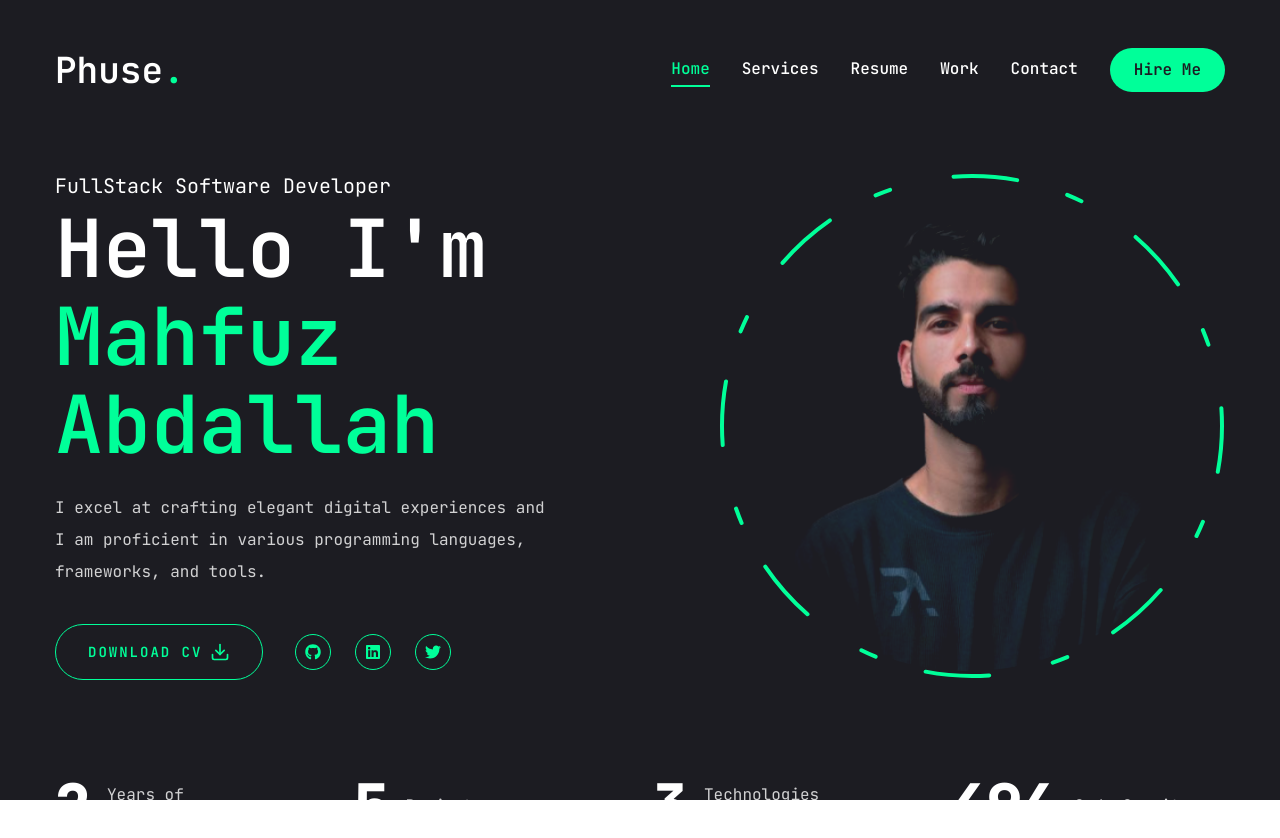
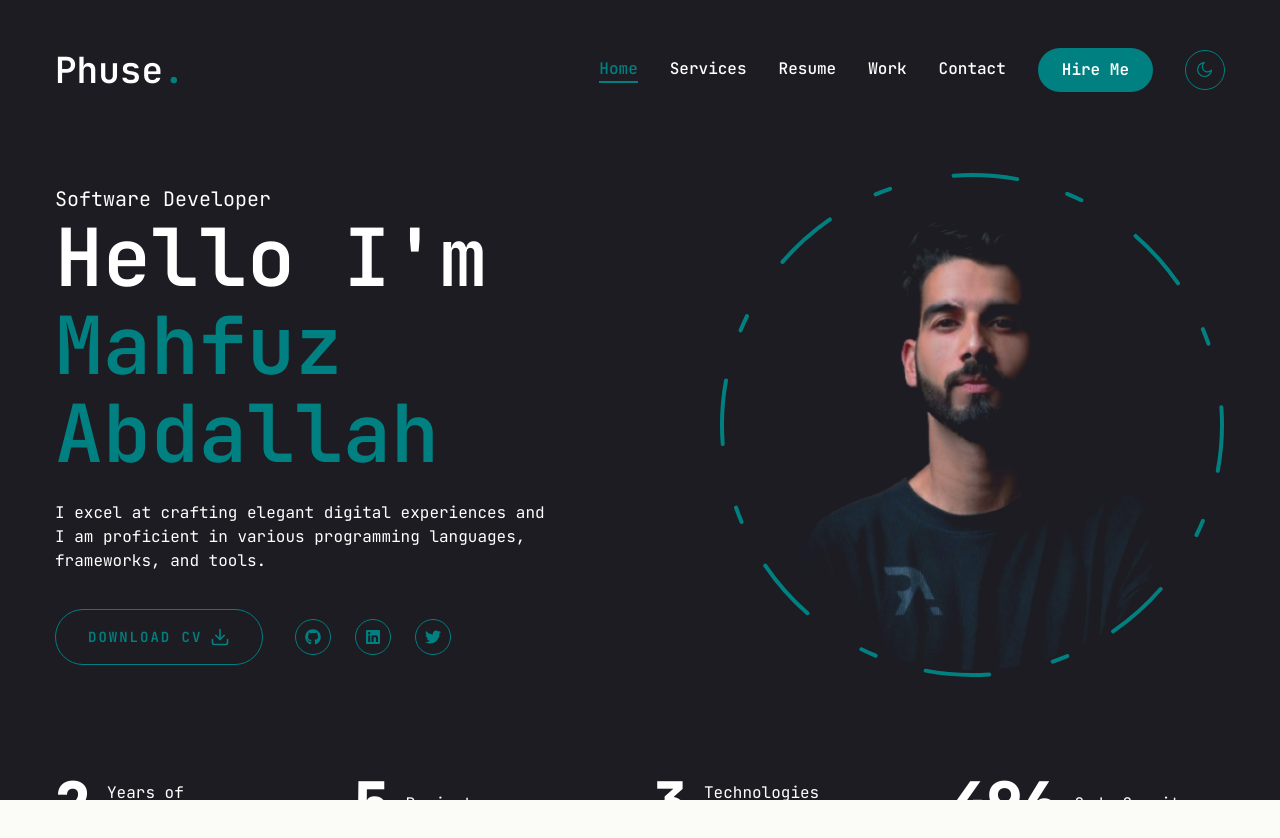
Before and after one commit to Phuse21/phuse-portfolio, a Next.js app: page / in a window 1280 px wide. Shown: the top 838 px of the page. Built offline with nearby package versions, Linux system fonts and the light colour scheme.

Commit message:
mode-home

```diff
--- a/app/globals.css
+++ b/app/globals.css
@@ -4,7 +4,17 @@
 
 @layer base {
   body {
-    @apply font-primary bg-primary text-white leading-loose;
+    @apply font-primary;
+    background-color: theme("colors.primary.light"); /* Default to light mode */
+    color: theme(
+      "colors.white.light"
+    ); /* Default text color (for light mode) */
+  }
+
+  /* Apply dark mode colors */
+  .dark body {
+    background-color: theme("colors.primary.dark"); /* Dark mode background */
+    color: theme("colors.white.dark"); /* Dark mode text color */
   }
 
   .h1 {
--- a/app/layout.jsx
+++ b/app/layout.jsx
@@ -3,6 +3,7 @@
 import Header from "@/components/Header";
 import PageTransition from "@/components/PageTransition";
 import StairTransition from "@/components/StairTransition";
+import { ThemeProvider } from "@/components/ThemeProvider";
 
 const jetbrainsMono = JetBrains_Mono({
   subsets: ["latin"],
@@ -17,11 +18,18 @@
 
 export default function RootLayout({ children }) {
   return (
-    <html lang="en">
+    <html lang="en" suppressHydrationWarning>
       <body className={jetbrainsMono.variable}>
-        <Header />
-        <StairTransition />
-        <PageTransition>{children}</PageTransition>
+        <ThemeProvider
+          attribute="class"
+          defaultTheme="dark"
+          enableSystem
+          disableTransitionOnChange
+        >
+          <Header />
+          <StairTransition />
+          <PageTransition>{children}</PageTransition>
+        </ThemeProvider>
       </body>
     </html>
   );
--- a/app/page.jsx
+++ b/app/page.jsx
@@ -11,7 +11,7 @@
         <div className="flex flex-col xl:flex-row items-center justify-between xl:pt-8 xl:pb-24">
           {/* Text */}
           <div className="text-center xl:text-left order-2 xl:order-none">
-            <span className="text-xl">FullStack Software Developer</span>
+            <span className="text-xl">Software Developer</span>
             <h1 className="h1 mb-6">
               Hello I'm <br />
               <span className="text-accent">Mahfuz Abdallah</span>
@@ -28,7 +28,7 @@
               <Button
                 variant="outline"
                 size="lg"
-                className="upperCase flex items-center gap-2"
+                className="upperCase flex items-center gap-2 hover:text-[#ffffff]"
               >
                 <span>Download Cv</span>
                 <FiDownload className="text-xl" />
@@ -37,7 +37,7 @@
               <div className="mb-8 xl:mb-0">
                 <Social
                   containerStyles="flex gap-6"
-                  iconStyles="w-9 h-9 border border-accent rounded-full flex items-center justify-center text-accent text-base hover:bg-accent hover:text-primary transition-all duration-500"
+                  iconStyles="w-9 h-9 border border-accent rounded-full flex items-center justify-center text-accent text-base hover:bg-accent hover:text-[#ffffff] transition-all duration-500"
                 />
               </div>
             </div>
--- a/components/Header.jsx
+++ b/components/Header.jsx
@@ -2,6 +2,7 @@
 import Nav from "./Nav";
 import { Button } from "./ui/button";
 import MobileNav from "./MobileNav";
+import { ModeToggle } from "./modeBtn";
 
 const Header = () => {
   return (
@@ -20,6 +21,7 @@
           <Link href="/contact">
             <Button>Hire Me</Button>
           </Link>
+          <ModeToggle />
         </div>
 
         {/* mobile-nav */}
--- a/components/Photo.jsx
+++ b/components/Photo.jsx
@@ -19,7 +19,7 @@
             opacity: 1,
             transition: { duration: 0.4, delay: 2.4, ease: "easeInOut" },
           }}
-          className="w-[298px] h-[298px] xl:w-[498px] xl:h-[498px] mix-blend-lighten absolute"
+          className="w-[298px] h-[298px] xl:w-[498px] xl:h-[498px] dark:mix-blend-lighten mix-blend-normal absolute left-1"
         >
           <Image
             src="/assets/photo.png"
@@ -42,7 +42,7 @@
             cx="253"
             cy="253"
             r="250"
-            stroke="#00ff99"
+            stroke="#008080"
             strokeWidth="4"
             strokeLinecap="round"
             strokeLinejoin="round"
--- a/components/Stairs.jsx
+++ b/components/Stairs.jsx
@@ -36,7 +36,7 @@
               ease: "easeInOut",
               delay: reverseIndex(index) * 0.1,
             }}
-            className="relative h-full w-full bg-white"
+            className="relative h-full w-full bg-[#1c1c22] dark:bg-[#fbfcf8]"
           />
         );
       })}
--- /dev/null
+++ b/components/ThemeProvider.jsx
@@ -0,0 +1,8 @@
+"use client";
+
+import * as React from "react";
+import { ThemeProvider as NextThemesProvider } from "next-themes";
+
+export function ThemeProvider({ children, ...props }) {
+  return <NextThemesProvider {...props}>{children}</NextThemesProvider>;
+}
--- /dev/null
+++ b/components/modeBtn.jsx
@@ -0,0 +1,40 @@
+"use client";
+
+import * as React from "react";
+import { AiOutlineMoon as Moon, AiOutlineSun as Sun } from "react-icons/ai";
+import { useTheme } from "next-themes";
+
+import { Button } from "@/components/ui/button";
+import {
+  DropdownMenu,
+  DropdownMenuContent,
+  DropdownMenuItem,
+  DropdownMenuTrigger,
+} from "@/components/ui/dropdown-menu";
+
+export function ModeToggle() {
+  const { setTheme } = useTheme();
+
+  return (
+    <DropdownMenu>
+      <DropdownMenuTrigger asChild>
+        <Button variant="outline" size="icon">
+          <Sun className="h-[1.2rem] w-[1.2rem] rotate-0 scale-100 transition-all dark:-rotate-90 dark:scale-0" />
+          <Moon className="absolute h-[1.2rem] w-[1.2rem] rotate-90 scale-0 transition-all dark:rotate-0 dark:scale-100" />
+          <span className="sr-only">Toggle theme</span>
+        </Button>
+      </DropdownMenuTrigger>
+      <DropdownMenuContent align="end">
+        <DropdownMenuItem onClick={() => setTheme("light")}>
+          Light
+        </DropdownMenuItem>
+        <DropdownMenuItem onClick={() => setTheme("dark")}>
+          Dark
+        </DropdownMenuItem>
+        <DropdownMenuItem onClick={() => setTheme("system")}>
+          System
+        </DropdownMenuItem>
+      </DropdownMenuContent>
+    </DropdownMenu>
+  );
+}
--- /dev/null
+++ b/components/ui/dropdown-menu.jsx
@@ -0,0 +1,157 @@
+"use client"
+
+import * as React from "react"
+import * as DropdownMenuPrimitive from "@radix-ui/react-dropdown-menu"
+import { Check, ChevronRight, Circle } from "lucide-react"
+
+import { cn } from "@/lib/utils"
+
+const DropdownMenu = DropdownMenuPrimitive.Root
+
+const DropdownMenuTrigger = DropdownMenuPrimitive.Trigger
+
+const DropdownMenuGroup = DropdownMenuPrimitive.Group
+
+const DropdownMenuPortal = DropdownMenuPrimitive.Portal
+
+const DropdownMenuSub = DropdownMenuPrimitive.Sub
+
+const DropdownMenuRadioGroup = DropdownMenuPrimitive.RadioGroup
+
+const DropdownMenuSubTrigger = React.forwardRef(({ className, inset, children, ...props }, ref) => (
+  <DropdownMenuPrimitive.SubTrigger
+    ref={ref}
+    className={cn(
+      "flex cursor-default gap-2 select-none items-center rounded-sm px-2 py-1.5 text-sm outline-none focus:bg-slate-100 data-[state=open]:bg-slate-100 [&_svg]:pointer-events-none [&_svg]:size-4 [&_svg]:shrink-0 dark:focus:bg-slate-800 dark:data-[state=open]:bg-slate-800",
+      inset && "pl-8",
+      className
+    )}
+    {...props}>
+    {children}
+    <ChevronRight className="ml-auto" />
+  </DropdownMenuPrimitive.SubTrigger>
+))
+DropdownMenuSubTrigger.displayName =
+  DropdownMenuPrimitive.SubTrigger.displayName
+
+const DropdownMenuSubContent = React.forwardRef(({ className, ...props }, ref) => (
+  <DropdownMenuPrimitive.SubContent
+    ref={ref}
+    className={cn(
+      "z-50 min-w-[8rem] overflow-hidden rounded-md border border-slate-200 bg-white p-1 text-slate-950 shadow-lg data-[state=open]:animate-in data-[state=closed]:animate-out data-[state=closed]:fade-out-0 data-[state=open]:fade-in-0 data-[state=closed]:zoom-out-95 data-[state=open]:zoom-in-95 data-[side=bottom]:slide-in-from-top-2 data-[side=left]:slide-in-from-right-2 data-[side=right]:slide-in-from-left-2 data-[side=top]:slide-in-from-bottom-2 dark:border-slate-800 dark:bg-slate-950 dark:text-slate-50",
+      className
+    )}
+    {...props} />
+))
+DropdownMenuSubContent.displayName =
+  DropdownMenuPrimitive.SubContent.displayName
+
+const DropdownMenuContent = React.forwardRef(({ className, sideOffset = 4, ...props }, ref) => (
+  <DropdownMenuPrimitive.Portal>
+    <DropdownMenuPrimitive.Content
+      ref={ref}
+      sideOffset={sideOffset}
+      className={cn(
+        "z-50 min-w-[8rem] overflow-hidden rounded-md border border-slate-200 bg-white p-1 text-slate-950 shadow-md data-[state=open]:animate-in data-[state=closed]:animate-out data-[state=closed]:fade-out-0 data-[state=open]:fade-in-0 data-[state=closed]:zoom-out-95 data-[state=open]:zoom-in-95 data-[side=bottom]:slide-in-from-top-2 data-[side=left]:slide-in-from-right-2 data-[side=right]:slide-in-from-left-2 data-[side=top]:slide-in-from-bottom-2 dark:border-slate-800 dark:bg-slate-950 dark:text-slate-50",
+        className
+      )}
+      {...props} />
+  </DropdownMenuPrimitive.Portal>
+))
+DropdownMenuContent.displayName = DropdownMenuPrimitive.Content.displayName
+
+const DropdownMenuItem = React.forwardRef(({ className, inset, ...props }, ref) => (
+  <DropdownMenuPrimitive.Item
+    ref={ref}
+    className={cn(
+      "relative flex cursor-default select-none items-center gap-2 rounded-sm px-2 py-1.5 text-sm outline-none transition-colors focus:bg-slate-100 focus:text-slate-900 data-[disabled]:pointer-events-none data-[disabled]:opacity-50 [&_svg]:pointer-events-none [&_svg]:size-4 [&_svg]:shrink-0 dark:focus:bg-slate-800 dark:focus:text-slate-50",
+      inset && "pl-8",
+      className
+    )}
+    {...props} />
+))
+DropdownMenuItem.displayName = DropdownMenuPrimitive.Item.displayName
+
+const DropdownMenuCheckboxItem = React.forwardRef(({ className, children, checked, ...props }, ref) => (
+  <DropdownMenuPrimitive.CheckboxItem
+    ref={ref}
+    className={cn(
+      "relative flex cursor-default select-none items-center rounded-sm py-1.5 pl-8 pr-2 text-sm outline-none transition-colors focus:bg-slate-100 focus:text-slate-900 data-[disabled]:pointer-events-none data-[disabled]:opacity-50 dark:focus:bg-slate-800 dark:focus:text-slate-50",
+      className
+    )}
+    checked={checked}
+    {...props}>
+    <span className="absolute left-2 flex h-3.5 w-3.5 items-center justify-center">
+      <DropdownMenuPrimitive.ItemIndicator>
+        <Check className="h-4 w-4" />
+      </DropdownMenuPrimitive.ItemIndicator>
+    </span>
+    {children}
+  </DropdownMenuPrimitive.CheckboxItem>
+))
+DropdownMenuCheckboxItem.displayName =
+  DropdownMenuPrimitive.CheckboxItem.displayName
+
+const DropdownMenuRadioItem = React.forwardRef(({ className, children, ...props }, ref) => (
+  <DropdownMenuPrimitive.RadioItem
+    ref={ref}
+    className={cn(
+      "relative flex cursor-default select-none items-center rounded-sm py-1.5 pl-8 pr-2 text-sm outline-none transition-colors focus:bg-slate-100 focus:text-slate-900 data-[disabled]:pointer-events-none data-[disabled]:opacity-50 dark:focus:bg-slate-800 dark:focus:text-slate-50",
+      className
+    )}
+    {...props}>
+    <span className="absolute left-2 flex h-3.5 w-3.5 items-center justify-center">
+      <DropdownMenuPrimitive.ItemIndicator>
+        <Circle className="h-2 w-2 fill-current" />
+      </DropdownMenuPrimitive.ItemIndicator>
+    </span>
+    {children}
+  </DropdownMenuPrimitive.RadioItem>
+))
+DropdownMenuRadioItem.displayName = DropdownMenuPrimitive.RadioItem.displayName
+
+const DropdownMenuLabel = React.forwardRef(({ className, inset, ...props }, ref) => (
+  <DropdownMenuPrimitive.Label
+    ref={ref}
+    className={cn("px-2 py-1.5 text-sm font-semibold", inset && "pl-8", className)}
+    {...props} />
+))
+DropdownMenuLabel.displayName = DropdownMenuPrimitive.Label.displayName
+
+const DropdownMenuSeparator = React.forwardRef(({ className, ...props }, ref) => (
+  <DropdownMenuPrimitive.Separator
+    ref={ref}
+    className={cn("-mx-1 my-1 h-px bg-slate-100 dark:bg-slate-800", className)}
+    {...props} />
+))
+DropdownMenuSeparator.displayName = DropdownMenuPrimitive.Separator.displayName
+
+const DropdownMenuShortcut = ({
+  className,
+  ...props
+}) => {
+  return (
+    (<span
+      className={cn("ml-auto text-xs tracking-widest opacity-60", className)}
+      {...props} />)
+  );
+}
+DropdownMenuShortcut.displayName = "DropdownMenuShortcut"
+
+export {
+  DropdownMenu,
+  DropdownMenuTrigger,
+  DropdownMenuContent,
+  DropdownMenuItem,
+  DropdownMenuCheckboxItem,
+  DropdownMenuRadioItem,
+  DropdownMenuLabel,
+  DropdownMenuSeparator,
+  DropdownMenuShortcut,
+  DropdownMenuGroup,
+  DropdownMenuPortal,
+  DropdownMenuSub,
+  DropdownMenuSubContent,
+  DropdownMenuSubTrigger,
+  DropdownMenuRadioGroup,
+}
--- a/package.json
+++ b/package.json
@@ -10,6 +10,7 @@
   },
   "dependencies": {
     "@radix-ui/react-dialog": "^1.1.3",
+    "@radix-ui/react-dropdown-menu": "^2.1.4",
     "@radix-ui/react-scroll-area": "^1.2.2",
     "@radix-ui/react-select": "^2.1.3",
     "@radix-ui/react-slot": "^1.1.1",
@@ -20,6 +21,7 @@
     "framer-motion": "^11.15.0",
     "lucide-react": "^0.468.0",
     "next": "15.1.0",
+    "next-themes": "^0.4.4",
     "react": "^19.0.0",
     "react-countup": "^6.5.3",
     "react-dom": "^19.0.0",
--- a/tailwind.config.mjs
+++ b/tailwind.config.mjs
@@ -36,10 +36,18 @@
         "accordion-up": "accordion-up 0.2s ease-out",
       },
       colors: {
-        primary: "#1c1c22",
+        primary: {
+          light: "#fbfcf8",
+          dark: "#1c1c22",
+        },
+        white: {
+          light: "#1c1c22",
+          dark: "#ffffff",
+        },
+
         accent: {
-          DEFAULT: "#00ff99",
-          hover: "#00e187",
+          DEFAULT: "#008080", //#00bfff 008080 00ffff
+          hover: "#00cccc",
         },
       },
       borderRadius: {
```
Also changed, not shown: app/work/page.jsx (+6 -1 lines), public/assets/phuse.png (added), 1 other file (tests, documents, lock files or other folders).
